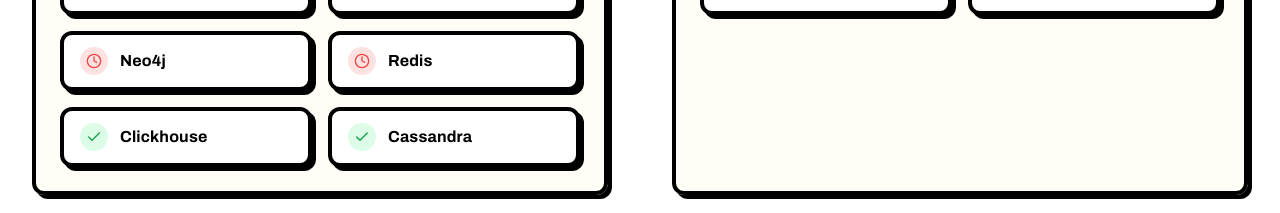
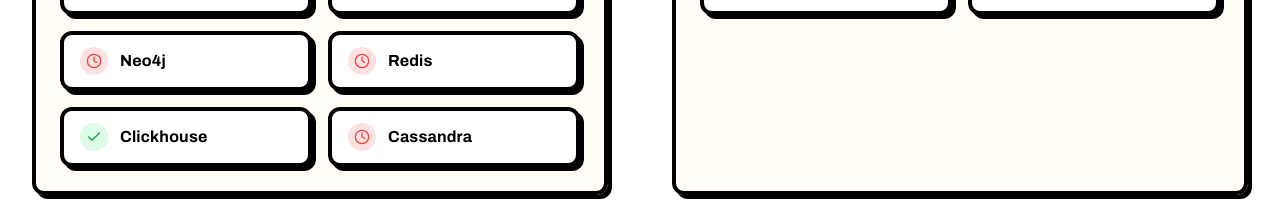
Before and after one commit to imajus/neobase-ai-dba, a React (Vite) app in the folder neobase-landing/: page / in a window 1280 px wide. Shown: the part 2206-2419 px from the top of the page. Built offline with nearby package versions, Linux system fonts and the light colour scheme; no server answers.

Commit message:
landing page cassandra status

```diff
--- a/neobase-landing/src/components/SupportedTechnologiesSection.tsx
+++ b/neobase-landing/src/components/SupportedTechnologiesSection.tsx
@@ -17,7 +17,7 @@ const SupportedTechnologiesSection: React.FC = () => {
     { name: 'Neo4j', isSupported: false, priority: 3 },
     { name: 'Redis', isSupported: false, priority: 4 },
     { name: 'Clickhouse', isSupported: true, priority: 5 },
-    { name: 'Cassandra', isSupported: true, priority: 6 }
+    { name: 'Cassandra', isSupported: false, priority: 6 }
   ];
 
   const llmClients: Technology[] = [
```
